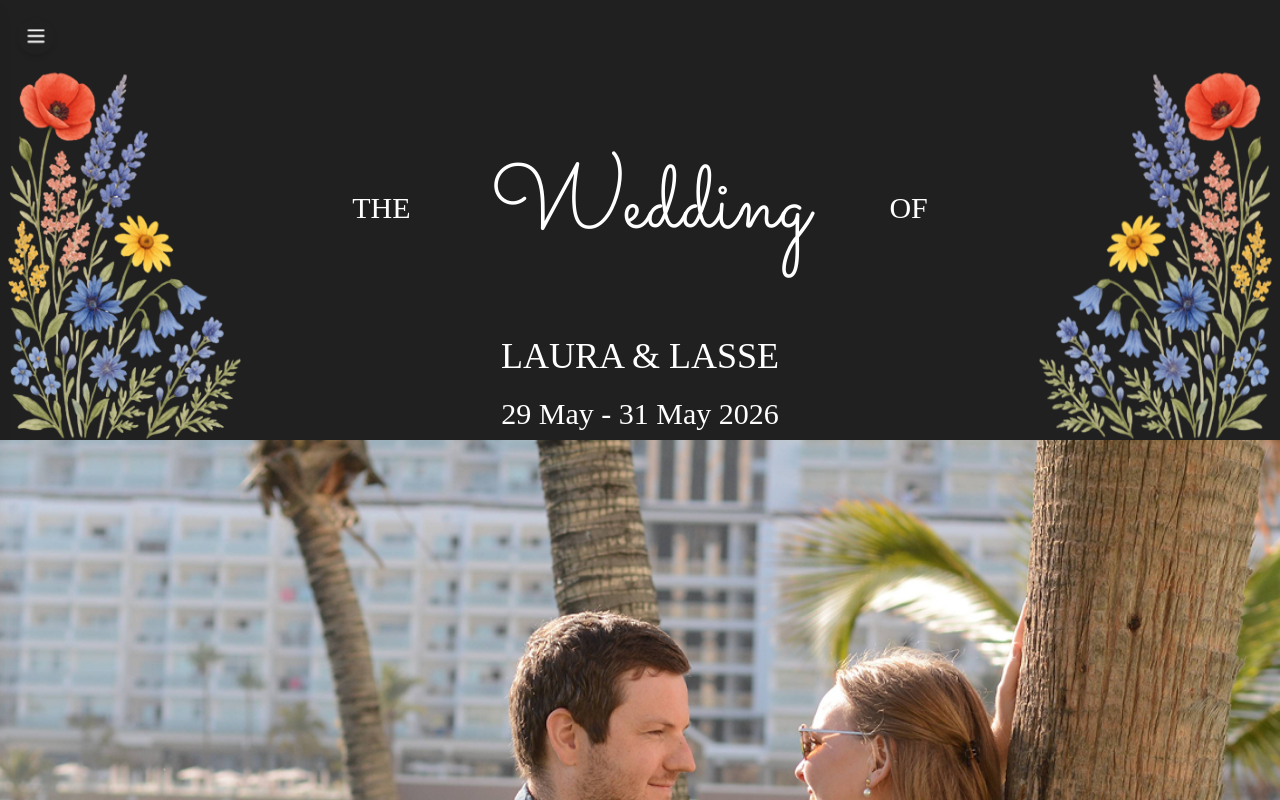
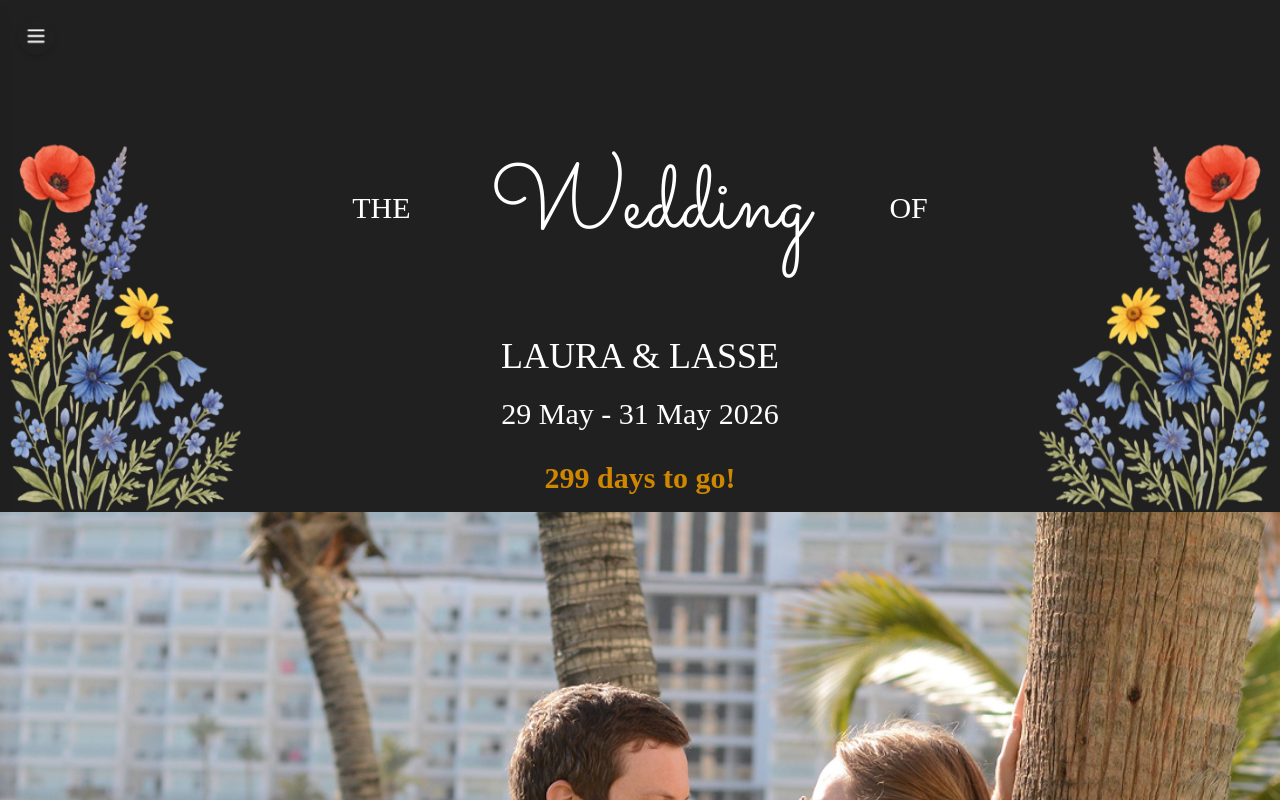
Before and after one commit to LauraBLei/Wedding, a React (Vite) app: page / in a window 1280 px wide. Shown: the top 800 px of the page. Built offline with nearby package versions, Linux system fonts and the light colour scheme; a web font is replaced by a local one.

Commit message:
added countdown

```diff
--- a/src/components/sections/welcome.tsx
+++ b/src/components/sections/welcome.tsx
@@ -1,4 +1,5 @@
 import { useTranslation } from "react-i18next";
+import { useState, useEffect } from "react";
 
 export const WelcomeSection = () => {
   const { t } = useTranslation();
@@ -24,6 +25,7 @@ export const WelcomeSection = () => {
             LAURA & LASSE
           </p>
           <p>{t("welcome.date")}</p>
+          <DaysCountdown targetDate={new Date("2026-05-30")} />
         </div>
 
         <img
@@ -42,3 +44,27 @@ export const WelcomeSection = () => {
     </div>
   );
 };
+
+// Simple days countdown component
+function DaysCountdown({ targetDate }: { targetDate: Date }) {
+  const [daysLeft, setDaysLeft] = useState(() => {
+    const now = new Date();
+    const diff = targetDate.getTime() - now.getTime();
+    return Math.max(0, Math.ceil(diff / (1000 * 60 * 60 * 24)));
+  });
+
+  useEffect(() => {
+    const interval = setInterval(() => {
+      const now = new Date();
+      const diff = targetDate.getTime() - now.getTime();
+      setDaysLeft(Math.max(0, Math.ceil(diff / (1000 * 60 * 60 * 24))));
+    }, 60 * 60 * 1000); // update every hour
+    return () => clearInterval(interval);
+  }, [targetDate]);
+
+  return (
+    <div className="font-bold text-yellow-600 text-base md:text-3xl py-1 md:py-2">
+      {daysLeft} day{daysLeft !== 1 ? "s" : ""} to go!
+    </div>
+  );
+}
```
